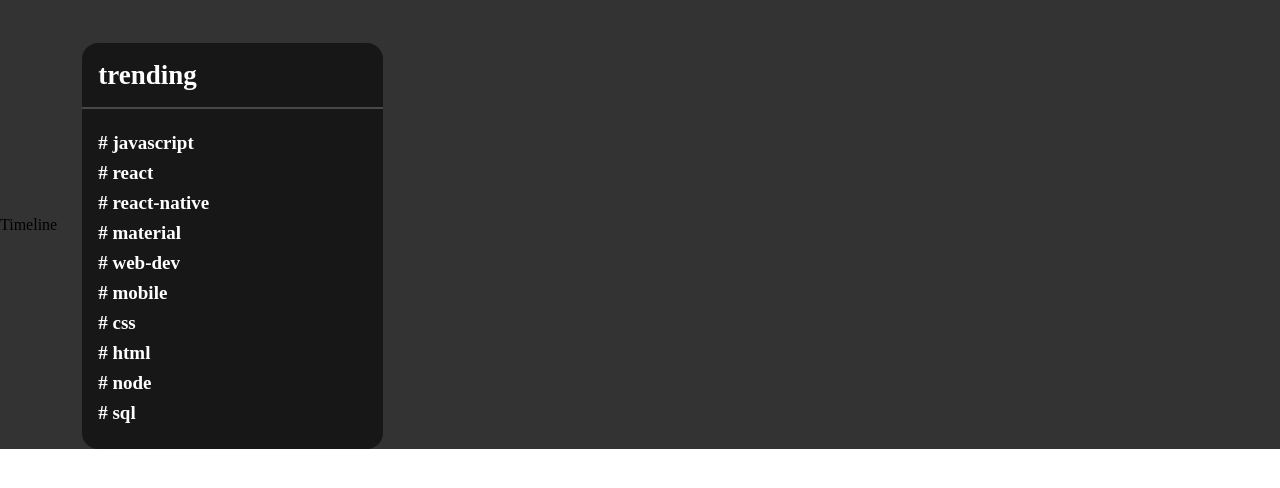
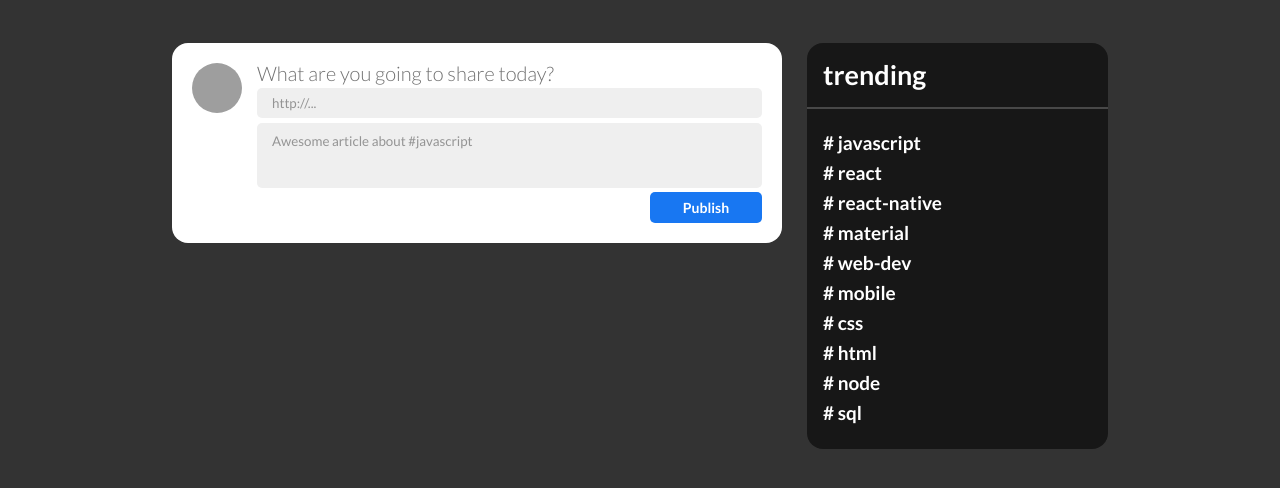
Before and after one commit to FernandoM52/Linkr-front, a React (Create React App) app: page /home in a window 1280 px wide. Shown: the top 488 px of the page. Built offline with nearby package versions, Linux system fonts and the light colour scheme; grey boxes are pictures that could not be loaded.

Commit message:
feat: layout card new post

```diff
--- a/src/HomePage.jsx
+++ b/src/HomePage.jsx
@@ -12,10 +12,16 @@ export default function HomePage() {
     //Aqui vai ter um Header
 
     <Container>
+      <NewPost>
+        <img src="https://i.imgflip.com/22zhdm.jpg?a467976" alt="" />
 
-      <div>
-        Timeline
-      </div>
+        <NewPostInfos>
+          <p>What are you going to share today?</p>
+          <NewPostUrl type="text" placeholder="http://..."/>
+          <NewPostDescription placeholder="Awesome article about #javascript"/>
+          <button>Publish</button>
+        </NewPostInfos>
+      </NewPost>
 
       <TrendingsContainer>
         <StyledTitle>
@@ -39,12 +45,95 @@ export default function HomePage() {
 const Container = styled.div`
   *{
   box-sizing: border-box;
+  font-family: 'Lato';
   }
+  height: 100vh;
   background-color: #333333;
   display:  flex;
-  align-items: center;
+  justify-content: center;
   gap: 25px;
 `;
+
+const NewPost = styled.div`
+  width: 610px;
+  height: 200px;
+  margin-top: 43px;
+  padding: 20px;
+  gap: 15px;
+
+  border-radius: 16px;
+  background-color: #FFFFFF;
+
+  display:  flex;
+
+  img{
+    border-radius: 50%;
+    width: 50px;
+    height: 50px;
+  }
+`
+
+const NewPostInfos = styled.form`
+  position: relative;
+  display: flex;
+  flex-direction: column;
+  width: 100%;
+  gap: 5px;
+
+  font-style: normal;
+  font-weight: 300;
+  font-size: 20px;
+
+  p{
+    color: #707070;
+  }
+
+  button{
+    position: absolute;
+    right: 0;
+    bottom: 0;
+
+    cursor: pointer;
+    width: 112px;
+    height: 31px;
+
+    border-radius: 5px;
+    background: #1877F2;
+    color: #FFFFFF;
+    border: none;
+    font-weight: 700;
+    font-size: 14px;
+  }
+`
+
+const NewPostUrl = styled.input`
+  height: 30px;
+  background: #EFEFEF;
+  border-radius: 5px;
+  padding: 10px 15px;
+  border: none;
+  color: black;
+  text-align: left;
+
+  ::placeholder{
+    color: #949494;
+  }
+`
+
+const NewPostDescription = styled.textarea`
+  resize: none;
+  height: 65px;
+  background: #EFEFEF;
+  border-radius: 5px;
+  padding: 10px 15px;
+  border: none;
+  color: black;
+  text-align: left;
+
+  ::placeholder{
+    color: #949494;
+  }
+`
 
 const TrendingsContainer = styled.div`
   background-color: #171717;
```
